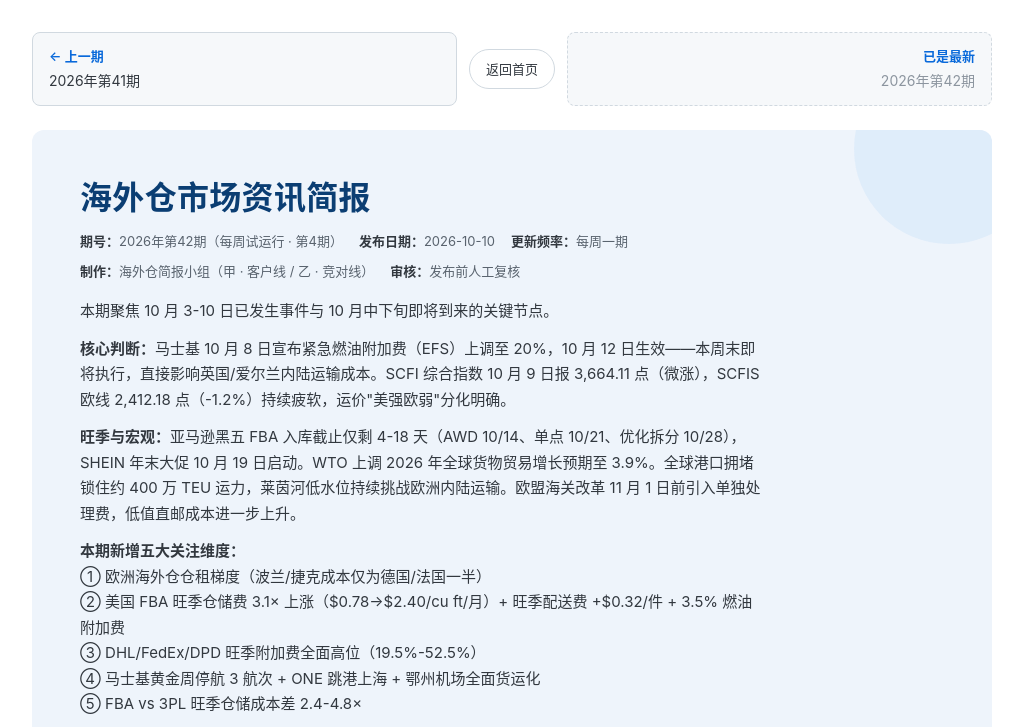
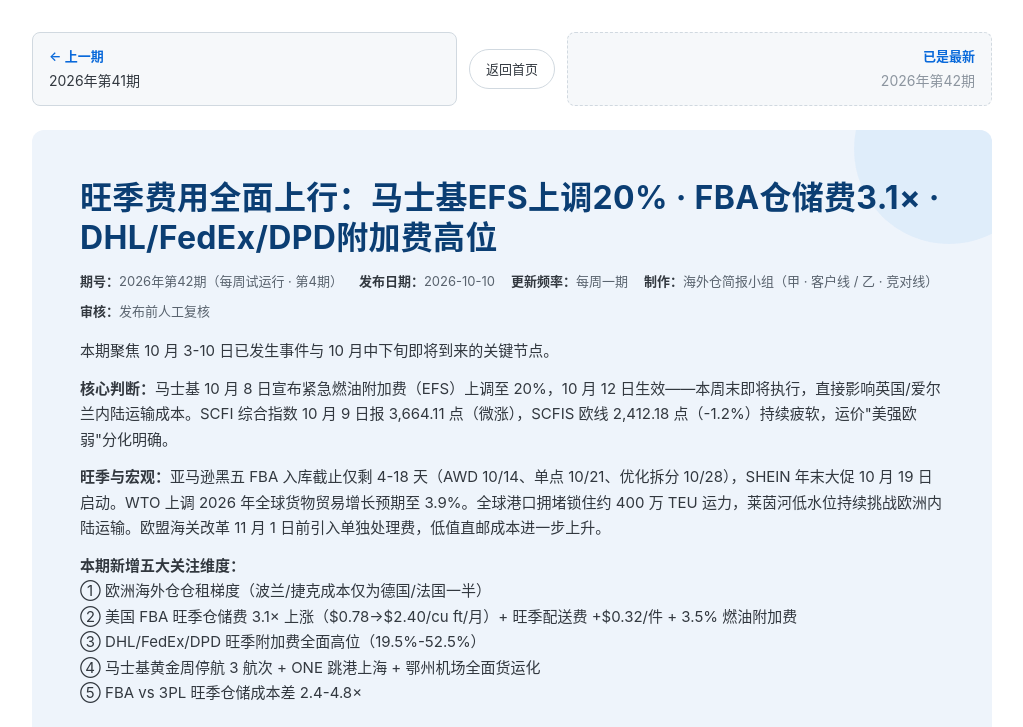
Before and after one commit to Frida-Jane/OW-INFO, a plain HTML site: page issues/issue-2026-42.html in a window 1280 px wide. Shown: the top 727 px of the page, without its empty margins (128-1151 px from the left). Drawn offline with Linux system fonts and the light colour scheme.

Commit message:
标题改为每期重点事项+蓝底区文字占满宽度
- H1标题：海外仓市场资讯简报 → 旺季费用全面上行：马士基EFS上调20%·FBA仓储费3.1×·DHL/FedEx/DPD附加费高位
- 左栏标题同步改为旺季费用上行：EFS·FBA·附加费
- report-intro__content max-width 780→100%
- report-intro__summary max-width 72ch→100%

```diff
--- a/issues/issue-2026-42.html
+++ b/issues/issue-2026-42.html
@@ -81,7 +81,7 @@
       border-radius: var(--radius-lg);
       padding: var(--space-7);
     }
-    .report-intro__content { position: relative; z-index: 1; max-width: 780px; }
+    .report-intro__content { position: relative; z-index: 1; max-width: 100%; }
     .report-intro__surface::before,
     .report-intro__surface::after {
       content: "";
@@ -113,7 +113,7 @@
     }
     .report-intro__meta strong { color: var(--page-text-secondary); font-weight: 600; }
     .report-intro__summary {
-      max-width: 72ch;
+      max-width: 100%;
       margin-top: var(--space-4);
       color: var(--page-text-secondary);
       font-size: 15px;
@@ -403,7 +403,7 @@
     <header class="report-intro">
       <div class="report-intro__surface">
         <div class="report-intro__content">
-          <h1>海外仓市场资讯简报</h1>
+          <h1>旺季费用全面上行：马士基EFS上调20% · FBA仓储费3.1× · DHL/FedEx/DPD附加费高位</h1>
           <div class="report-intro__meta">
             <span><strong>期号：</strong>2026年第42期（每周试运行 · 第4期）</span>
             <span><strong>发布日期：</strong>2026-10-10</span>
```
Also changed, not shown: index.html (+3 -3 lines).
